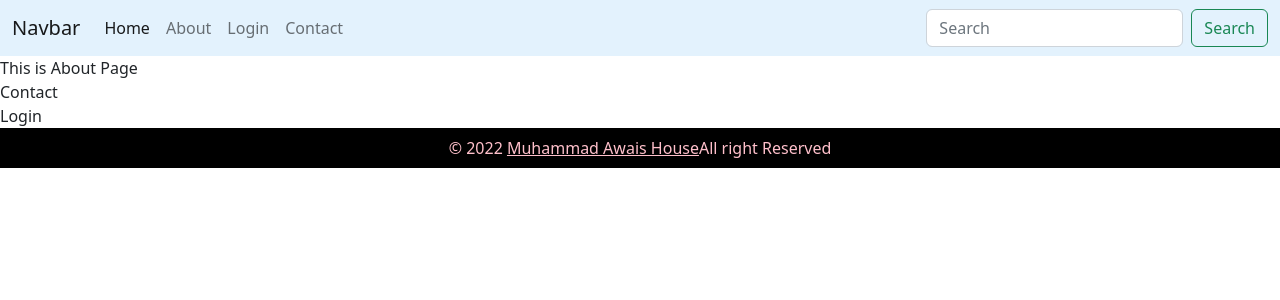
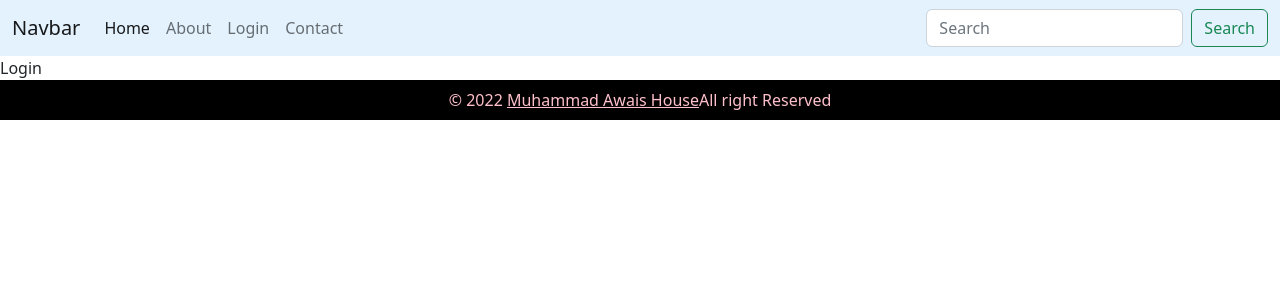
Before and after one commit to awais882s/use-effect, a React (Create React App) app: page / in a window 1280 px wide. Shown: the top 300 px of the page. Built offline with nearby package versions, Linux system fonts and the light colour scheme.

Commit message:
Update Home.js

```diff
--- a/src/pages/Home/Home.js
+++ b/src/pages/Home/Home.js
@@ -1,13 +1,9 @@
 import React from 'react'
-import About from '../About/About'
-import Contact from '../contact/Contact'
 import Index from '../Login'
 export default function Home() {
 
     return (
         <>
-            <About />
-            <Contact />
             <Index />
         </>
 
```
